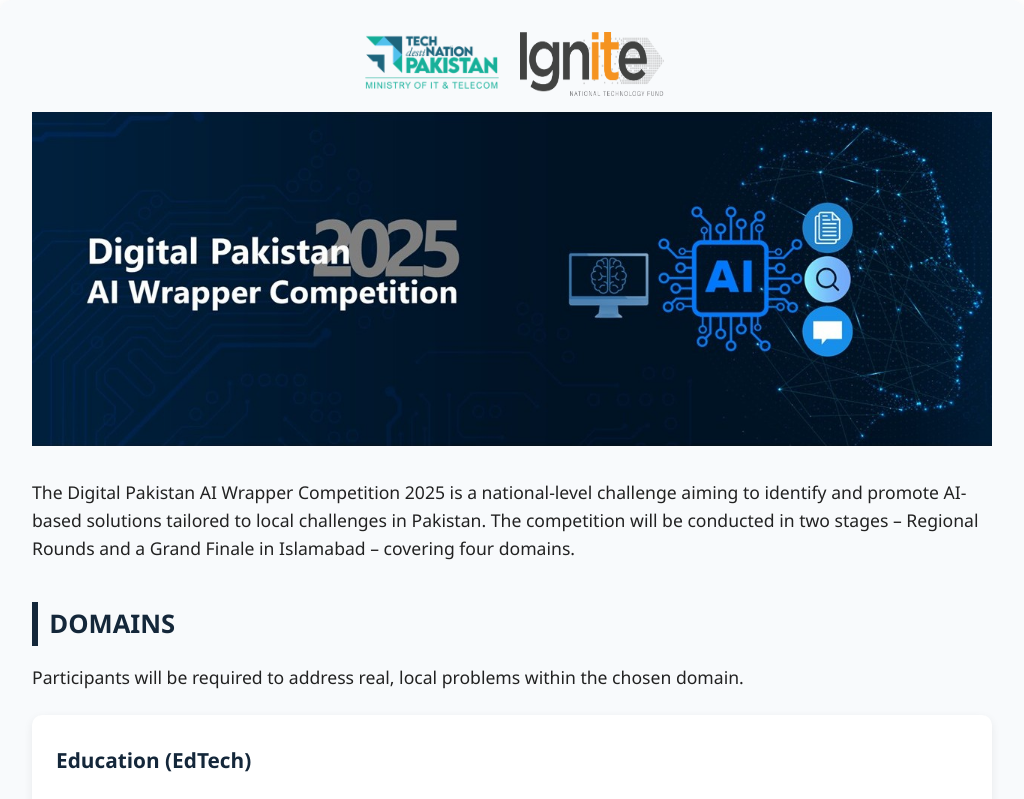
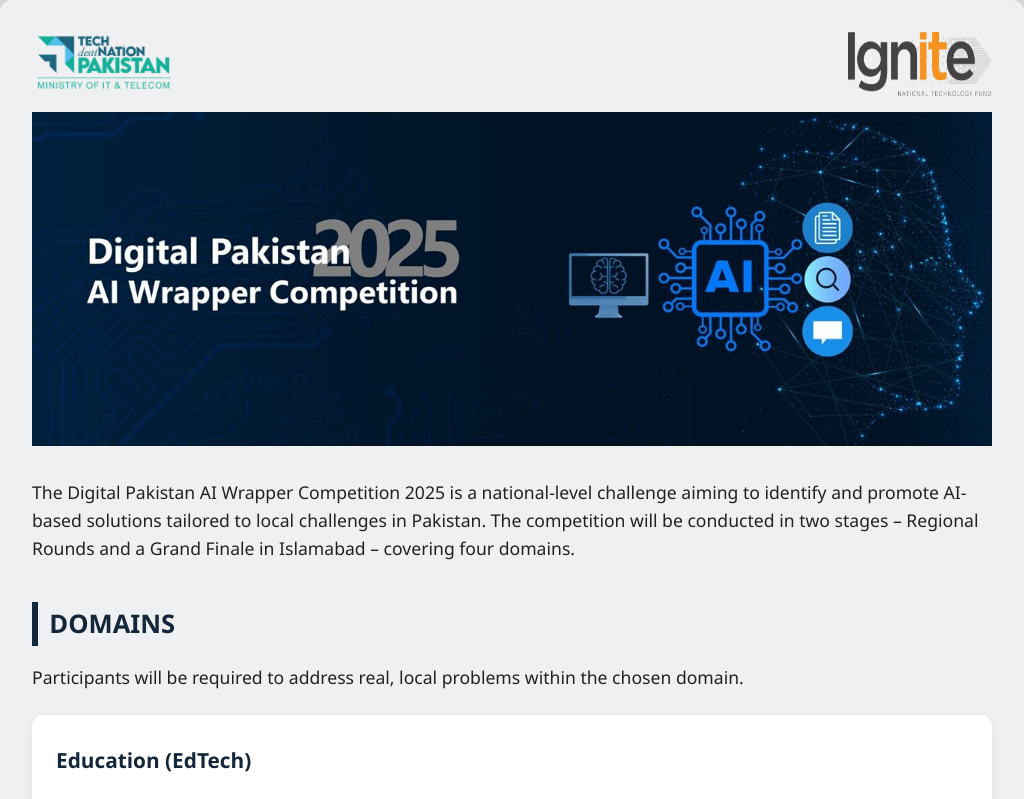
Before and after one commit to ignitentf-collab/ignitecodepk, a React (Create React App) app: page /aiwrapper in a window 1024 px wide. Shown: the top 799 px of the page. Built offline with nearby package versions, Linux system fonts and the light colour scheme.

Commit message:
Update background color for body and container

```diff
--- a/src/pages/AIWrapper.css
+++ b/src/pages/AIWrapper.css
@@ -4,11 +4,14 @@
     padding: 2rem;
     font-family: 'Segoe UI', Tahoma, Geneva, Verdana, sans-serif;
     line-height: 1.7;
-    background: #f8fafc;
+    background: #eef0f1;
     color: #222;
     border-radius: 12px;
     box-shadow: 0 4px 15px rgba(0, 0, 0, 0.08);
     animation: fadeIn 0.6s ease-in-out;
+}
+body{
+    background-color: #d9dadb;;
 }
 
 /* ✅ Logos Top Bar */
@@ -292,8 +295,7 @@
 /* ✅ Medium Devices (769px – 1024px) */
 @media (min-width: 769px) and (max-width: 1024px) {
     .ai-logos{
-        justify-content: center;
-        gap: 1rem;
+        align-items: flex-start;
     }
     .top-logo {
         width: 9rem;
```
